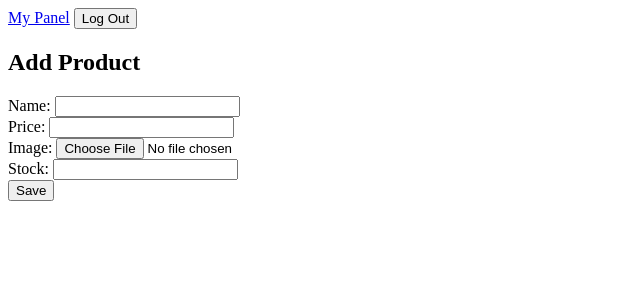
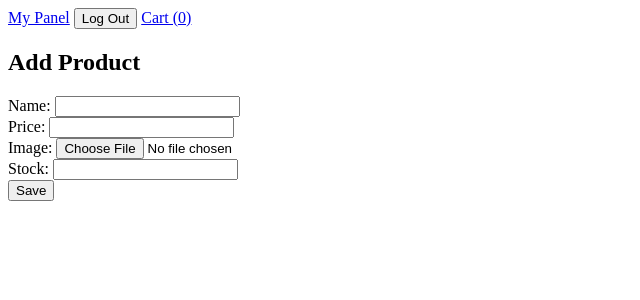
Before and after one commit to AxelSoubeste/Bakery, a Django app: page /add-product in a window 1280 px wide. Shown: the top 300 px of the page, without its empty margins (0-640 px from the left). Run offline with Django 5.2, Linux system fonts and the light colour scheme; the visitor is signed in with stand-in values (Sample User, id 1).

Commit message:
Cart, add, remove and delete product added

```diff
--- a/Bakery_app/templates/Bakery_app/base.html
+++ b/Bakery_app/templates/Bakery_app/base.html
@@ -19,11 +19,20 @@
             <button type="submit">Log Out</button>
         </form>
 
-    {% else %}
-        <a href="{% url 'login' %}">Log In</a>
-        <a href="{% url 'register' %}">Register User</a>
+        {% else %}
+            <a href="{% url 'login' %}">Log In</a>
+            <a href="{% url 'register' %}">Register User</a>
+        {% endif %}
+        <a href="{% url 'cart_view' %}">
+            Cart ({{ request.session.cart|length }})
+        </a>
+    </nav>
+
+    {% if messages %}
+        {% for message in messages %}
+            <p>{{ message }}</p>
+        {% endfor %}
     {% endif %}
-</nav>
 
     {% block content %}
     {% endblock %}
--- a/Bakery_app/templates/Bakery_app/catalog.html
+++ b/Bakery_app/templates/Bakery_app/catalog.html
@@ -15,6 +15,9 @@
         {% else %}
             <p>No image</p>
         {% endif %}
+        <a href="{% url 'add_to_cart' product.id %}">+</a>
+        <a href="{% url 'remove_product' product.id %}">-</a>
+        <a href="{% url 'delete_to_cart' product.id %}">Delete</a>
     </div>
 {% endfor %}
 
--- a/Bakery_app/urls.py
+++ b/Bakery_app/urls.py
@@ -13,6 +13,10 @@ urlpatterns = [
     path('add-product', views.add_product, name='add_product'),
     path('edit-product/<int:id>/', views.edit_product, name='edit_product'),
     path('delete-product/<int:id>/', views.delete_product, name='delete_product'),
+    path('add-to-cart/<int:id>', views.add_to_cart, name='add_to_cart'),
+    path('delete-to-cart/<int:id>', views.delete_to_cart, name='delete_to_cart'),
+    path('cart-view', views.cart_view, name='cart_view'),
+    path('remove-product/<int:id>', views.remove_product, name='remove_product'),
 ] + static(settings.MEDIA_URL, document_root=settings.MEDIA_ROOT)
 
 if settings.DEBUG:
--- a/Bakery_app/views.py
+++ b/Bakery_app/views.py
@@ -5,6 +5,7 @@ from django.contrib.auth.decorators import login_required
 from functools import wraps
 from django.contrib.auth.models import User
 from .models import Product
+from django.contrib import messages
 
 def staff_required(view_func):
     @wraps(view_func)
@@ -23,7 +24,8 @@ def home(request):
     return render(request, 'Bakery_app/home.html')
 
 def catalog(request):
-    return render(request, 'Bakery_app/catalog')
+    product = Product.objects.all()
+    return render(request, 'Bakery_app/catalog.html', {'product': product})
 
 @staff_required
 def dashboard(request):
@@ -66,7 +68,7 @@ def register_user(request):
 
         if User.objects.filter(username=username).exists():
             return render(request, 'Bakery_app/register.html', {
-                'error', 'The user already exist'
+                'error': 'The user already exist'
             })
 
         user = User.objects.create_user(username=username, password=password)
@@ -126,38 +128,52 @@ def delete_product(request, id):
 
     return redirect('dashboard')
 
-def add_to_cart(request, product_id):
+def add_to_cart(request, id):
     cart = request.session.get('cart', {})
 
-    if str(product_id) in cart:
-        cart[str(product_id)]['stock'] += 1
+    if str(id) in cart:
+        cart[str(id)]['stock'] += 1
     else:
-        product = Product.objects.get(id=product_id)
+        product = Product.objects.get(id=id)
 
-        cart[str(product_id)] = {
+        cart[str(id)] = {
             'name': product.name,
             'price': float(product.price),
             'stock': 1
         }
 
     request.session['cart'] = cart
-
+    messages.success(request, 'Product added to the cart')
     return redirect('catalog')
 
-def delete_to_cart(request, product_id):
+def delete_to_cart(request, id):
     cart = request.session.get('cart', {})
 
-    if str(product_id) in cart:
-        del cart[str(product_id)]
+    if str(id) in cart:
+        del cart[str(id)]
 
-        request.session['cart'] = cart
-        return redirect('cart')
+    request.session['cart'] = cart
+    messages.success(request, 'Product deleted to the cart')
+    return redirect('catalog')
 
 def cart_view(request):
     cart = request.session.get('cart', {})
     total = sum(item['price'] * item['stock'] for item in cart.values())
 
-    return render(request, 'cart.html', {
+    return render(request, 'Bakery_app/cart.html', {
         'cart': cart,
         'total': total
     })
+
+def remove_product(request, id):
+    cart = request.session.get('cart', {})
+
+    if str(id) in cart:
+        cart[str(id)]['stock'] -= 1
+
+        if cart[str(id)]['stock'] <= 0:
+            del cart[str(id)]
+
+    request.session['cart'] = cart
+    messages.success(request, 'Product removed to the cart')
+    return redirect('catalog')
```
Also changed, not shown: Bakery_app/templates/Bakery_app/cart.html (added, +14 -0 lines).
